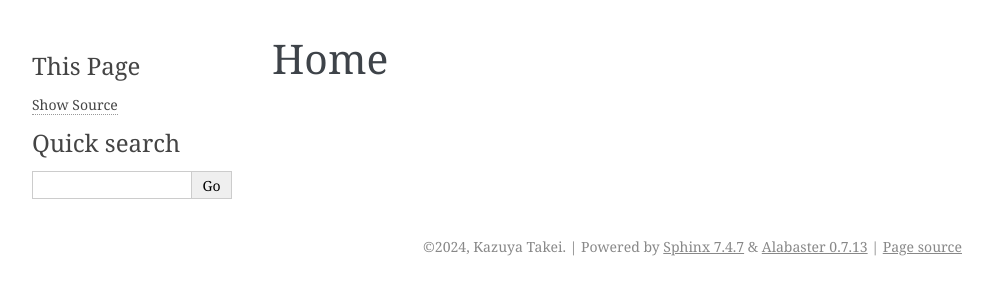
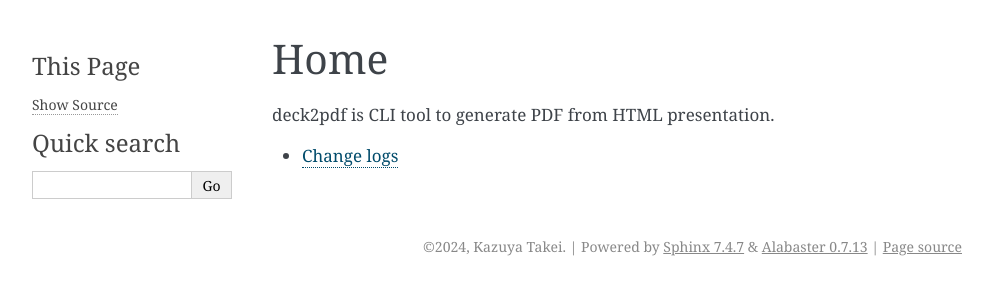
Before and after one commit to attakei/deck2pdf-python, a Sphinx documentation site: the page built from docs/index.rst, in a window 1280 px wide. Shown: the top 300 px of the page, without its empty margins (148-1141 px from the left). Built offline with Sphinx 7.4.7, drawn with Linux system fonts in a browser that asks for light colours.

Commit message:
docs: Add short description and tree

```diff
--- a/docs/index.rst
+++ b/docs/index.rst
@@ -1,3 +1,10 @@
 ====
 Home
 ====
+
+deck2pdf is CLI tool to generate PDF from HTML presentation.
+
+.. toctree::
+   :maxdepth: 1
+
+   changes
```
